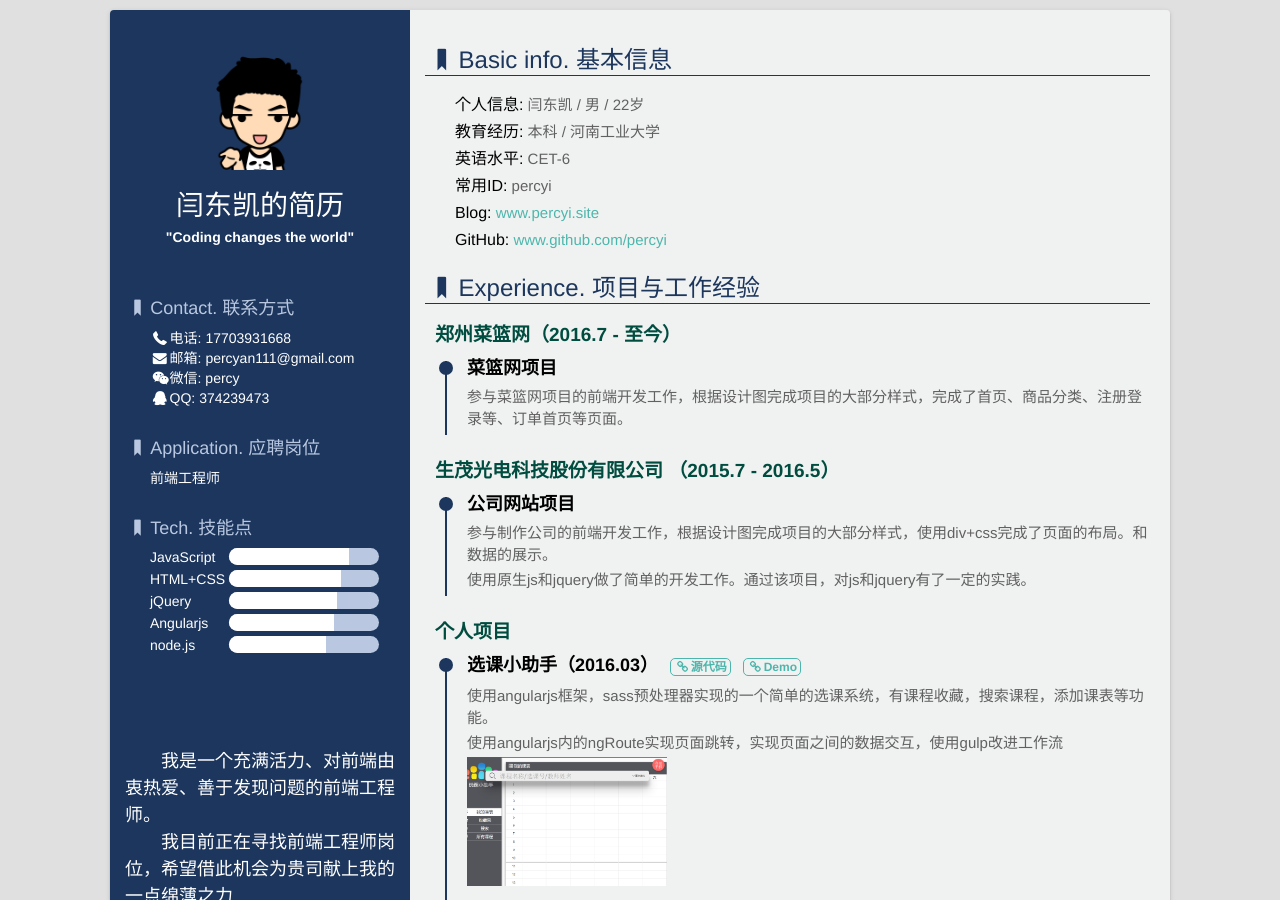
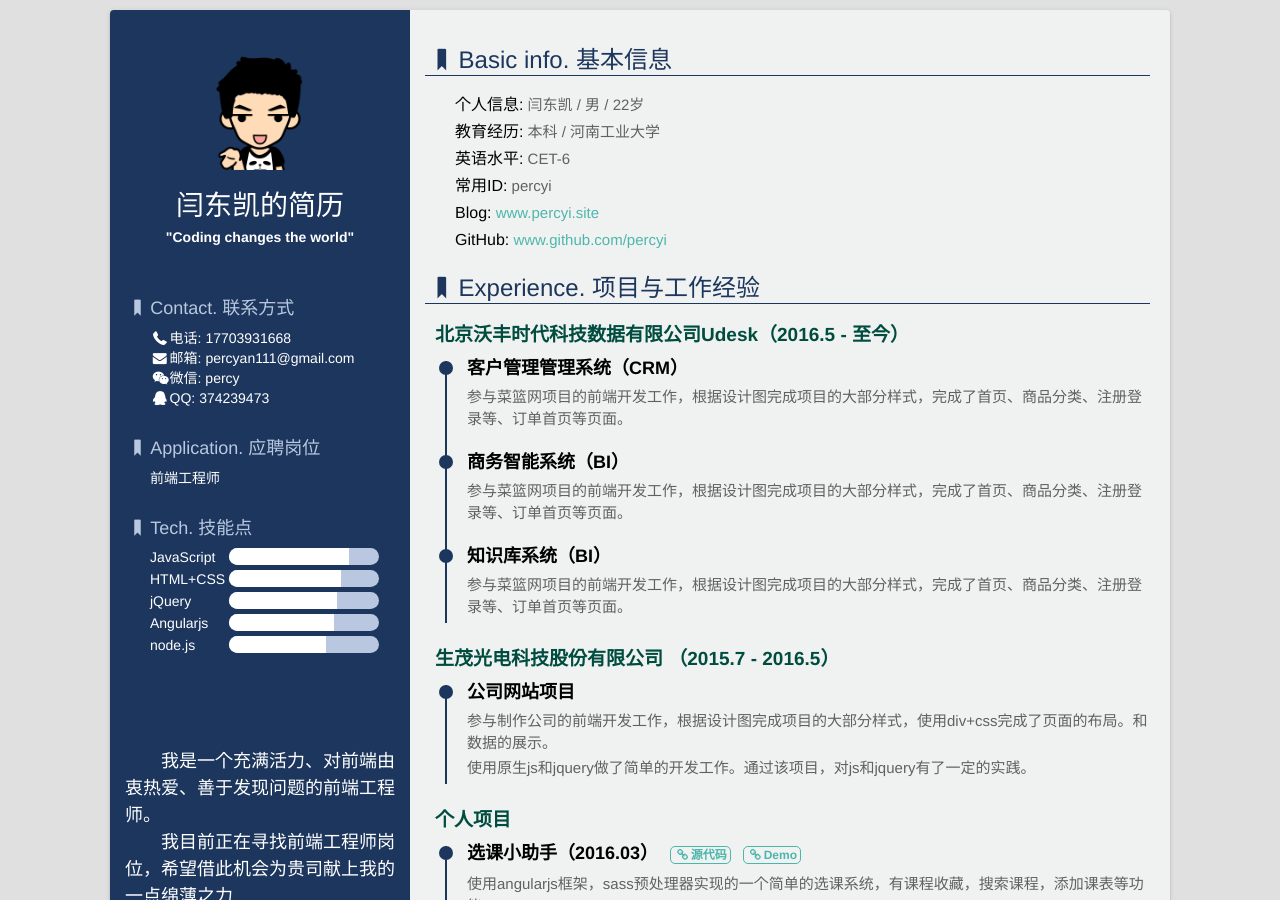
Before and after one commit to percyi/percyi.github.io, a Jekyll site: the page percy-resume/print.html, which Jekyll copies as it is, in a window 1280 px wide and 900 px high. Built offline with Jekyll 4.4.1, drawn with Linux system fonts in a browser that asks for light colours.

Commit message:
'presume'

```diff
--- a/percy-resume/print.html
+++ b/percy-resume/print.html
@@ -91,11 +91,21 @@
             </li>
             <li>
                 <dt><i class="icon-bookmark"></i>Experience. 项目与工作经验</dt>
-                <h3>郑州菜篮网（2016.7 - 至今）</h3>
+                <h3>北京沃丰时代科技数据有限公司Udesk（2016.5 - 至今）</h3>
                 <ul class="exp">
                     <li>
                         <div class="circle"></div>
-                        <h4>菜篮网项目</h4>
+                        <h4>客户管理管理系统（CRM）</h4>
+                        <p>参与菜篮网项目的前端开发工作，根据设计图完成项目的大部分样式，完成了首页、商品分类、注册登录等、订单首页等页面。</p>
+                    </li>
+                    <li>
+                        <div class="circle"></div>
+                        <h4>商务智能系统（BI）</h4>
+                        <p>参与菜篮网项目的前端开发工作，根据设计图完成项目的大部分样式，完成了首页、商品分类、注册登录等、订单首页等页面。</p>
+                    </li>
+                    <li>
+                        <div class="circle"></div>
+                        <h4>知识库系统（BI）</h4>
                         <p>参与菜篮网项目的前端开发工作，根据设计图完成项目的大部分样式，完成了首页、商品分类、注册登录等、订单首页等页面。</p>
                     </li>
                 </ul>
```
